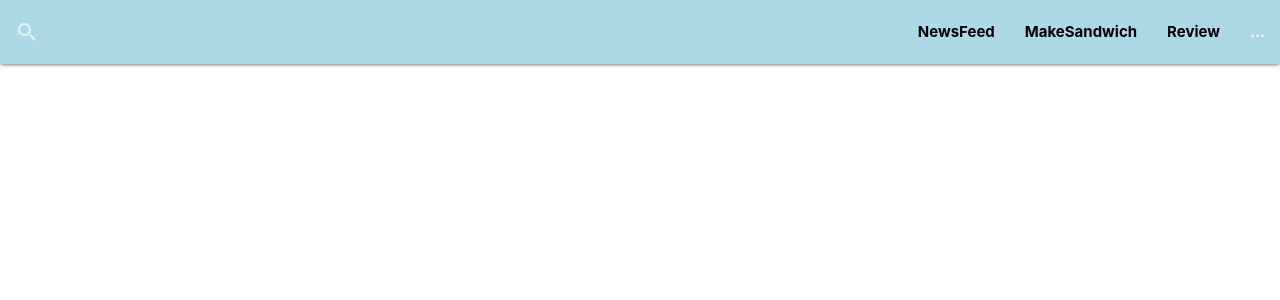
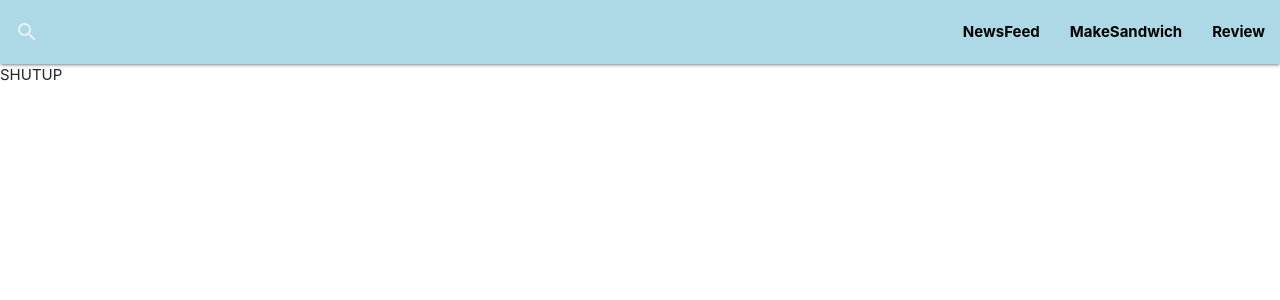
Before and after one commit to Hgaylor0220/Sand-Which, a React app: page /#/ in a window 1280 px wide. Shown: the top 300 px of the page. Built offline with nearby package versions, Linux system fonts and the light colour scheme.

Commit message:
fix bugs in routing and displays sammy on sammyboard

```diff
--- a/src/Index.jsx
+++ b/src/Index.jsx
@@ -1,3 +1,4 @@
+
 import React from 'react';
 import ReactDOM from 'react-dom';
 import App from './components/App';
@@ -5,11 +6,11 @@ import { AppContainer } from 'react-hot-loader';
 import { HashRouter } from 'react-router-dom';
 
 
-const render = (Component) => {
+const render = (App) => {
     ReactDOM.render(
         <AppContainer>
             <HashRouter>
-                <App />
+                <App/>
             </HashRouter>
         </AppContainer>,
         document.getElementById('react-app-root')
--- a/src/components/AddSandwich.jsx
+++ b/src/components/AddSandwich.jsx
@@ -9,7 +9,8 @@ function AddSandwich(props){
 
     function handleNewSandwichSubmission(event) {
         event.preventDefault();
-    props.onAddingNewSandwich({name: _name.value, location: _location.value, price: _price.value, ingredients: _ingredients.value})
+        props.onAddingNewSandwich({name: _name.value, location: _location.value, price: _price.value, ingredients: _ingredients.value});
+        console.log(_name.value)
         _name = '';
         _location = '';
         _price = '';
--- a/src/components/App.jsx
+++ b/src/components/App.jsx
@@ -1,11 +1,9 @@
-
 import React from 'react';
 import { Switch, Route } from 'react-router-dom';
 import Header from './Header';
 import AddSandwich from './AddSandwich';
 import CommunitySandwichBoard from './CommunitySandwichBoard';
 import ReviewSandwich from './ReviewSandwich';
-
 import SandwichDetailsController from './SandwichDetailsController';
 import Error404 from './Error404';
 
@@ -28,13 +26,13 @@ handleAddingNewSammyToList(newPost){
             <div>
                 <Header/>
                 <Switch>
-					<Route path='/' render= { () => {this.state.masterSammyList.map((sammypost,index)=> <CommunitySandwichBoard name={sammypost.name} location={sammypost.location} price={sammypost.price} ingredients={sammypost.ingredients}/>)}}/>
+                    <Route exact path='/' render={() =><CommunitySandwichBoard sammyList={this.state.masterSammyList}/>}/>
                     <Route path='/AddSandwich' render= {() =><AddSandwich onAddingNewSandwich={this.handleAddingNewSammyToList}/>}/>
                     <Route path='/ReviewSandwich' component={ReviewSandwich}/>
                     <Route path='/SandwichDetails' component={SandwichDetailsController}/>
                     <Route component ={Error404}/>
                 </Switch>
             </div>
-		)};
+        );}
 }
 export default App;
--- a/src/components/CommunitySandwichBoard.jsx
+++ b/src/components/CommunitySandwichBoard.jsx
@@ -1,14 +1,28 @@
 import React from 'react';
+import PropTypes from 'prop-types';
+import SandwichElement from './SandwichElement';
 
+function CommunitySandwichBoard(props){
+  console.log(props.sammyList)
 
-class CommunitySandwichBoard extends React.Component{
+    return(
+        <div>
+          <p>SHUTUP</p>
+            {props.sammyList.map(
+                (sammyList, index) =>
+                <SandwichElement
+                name={sammyList.name}
+                location={sammyList.location}
+                price={sammyList.price}
+                ingredients={sammyList.ingredients}
+                key={index}/>
+            )}
+        </div>
+    );
+}
 
-   render(){
-     return(
-       <div>
+// CommunitySandwichBoard.PropTypes= {
+//     sammyList: PropTypes.array
 
-       </div>
-     );
-   }
-}
+// };
 export default CommunitySandwichBoard;
--- a/src/components/Header.jsx
+++ b/src/components/Header.jsx
@@ -29,7 +29,7 @@ function Header() {
                             <form>
                                 <div className="input-field">
                                     <input id="search" type="search" required/>
-									<label className="label-icon" for="search"><i className="material-icons">search</i></label>
+                                    <label className="label-icon" value="search"><i className="material-icons">search</i></label>
                                     <i className="material-icons">close</i>
                                 </div>
                             </form>
@@ -37,10 +37,10 @@ function Header() {
 
                     </ul>
                     <ul id="nav-mobile" className="right hide-on-med-and-down">
-						<li><Link style={navTextStyle} to='SandwichFeed'>NewsFeed</Link></li>
+                        <li><Link style={navTextStyle} to='/'>NewsFeed</Link></li>
                         <li><Link style={navTextStyle} to='AddSandwich'>MakeSandwich</Link></li>
                         <li><Link style={navTextStyle} to='ReviewSandwich'>Review</Link></li>
-						<li><a className="dropdown-trigger" href="#!" dataTarget="dropdown1">...</a></li>
+
                     </ul>
                 </div>
             </nav>
--- a/src/components/ReviewSandwich.jsx
+++ b/src/components/ReviewSandwich.jsx
@@ -1,11 +1,11 @@
 import React from 'react';
 
 function ReviewSandwich(){
-  return(
-    <div>
-
-    </div>
-  );
+    return(
+        <div>
+            <p>hello world </p>
+        </div>
+    );
 }
 
 export default ReviewSandwich;
```
Also changed, not shown: src/components/SandwichElement.jsx (+7 -0 lines), .eslintrc.json, src/components/Error404.jsx (indentation only), src/components/SandwichDetailsController.jsx (indentation only). Lines whose indentation alone changed are shown as unchanged.
